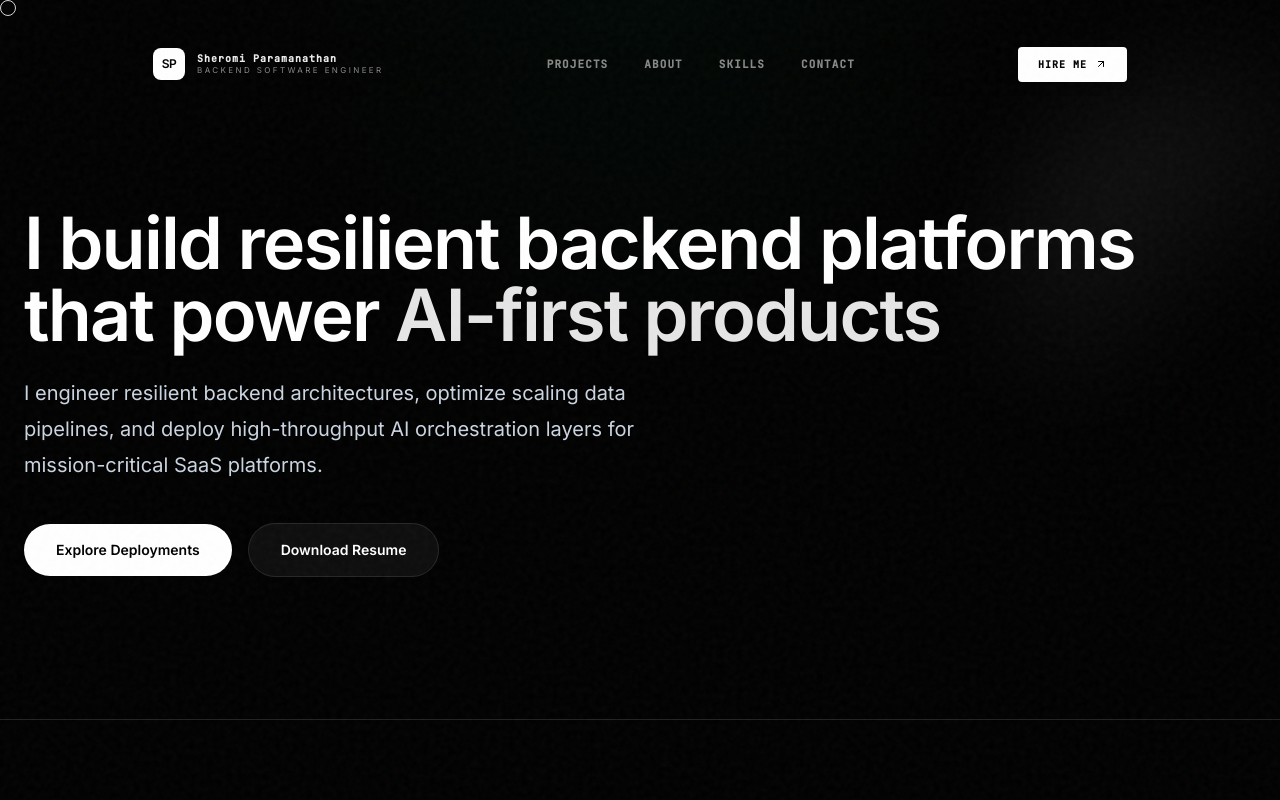
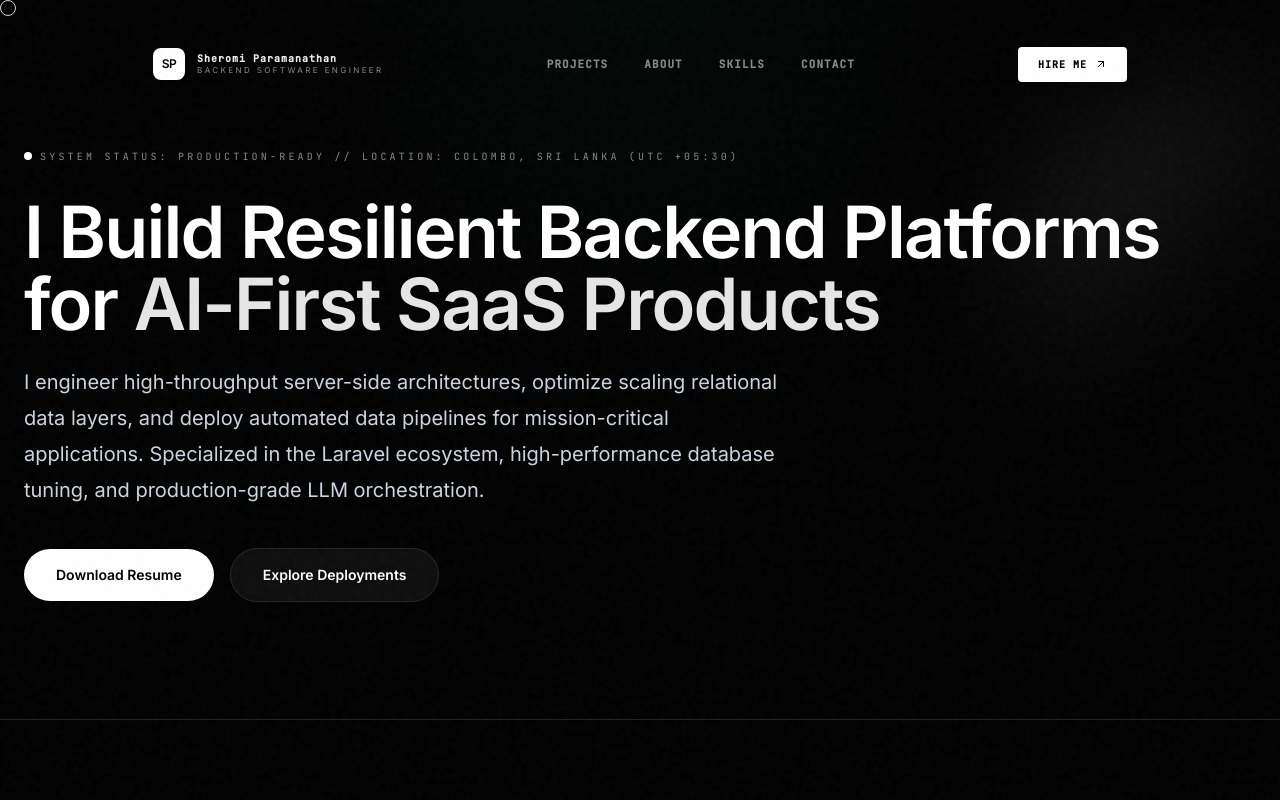
Before and after one commit to SheromiParamanathan/my-sample-portfolio, a Next.js app: page / in a window 1280 px wide. Shown: the top 800 px of the page. Built offline with nearby package versions, Linux system fonts and the light colour scheme.

Commit message:
Updated HP 5

```diff
--- a/components/CreativeHome.tsx
+++ b/components/CreativeHome.tsx
@@ -102,22 +102,29 @@ export function CreativeHome() {
                      transition={{ duration: 0.6, ease: [0.16, 1, 0.3, 1] }}
                      className="lg:col-span-12"
                   >
-                     <div className="mb-8" />
+                     <div className="mb-8">
+                        <p className="text-[10px] font-mono uppercase tracking-[0.32em] text-[var(--muted)]">
+                           <span className="inline-flex items-center gap-2">
+                              <span className="h-2 w-2 rounded-full bg-white" />
+                              SYSTEM STATUS: PRODUCTION-READY // LOCATION: COLOMBO, SRI LANKA (UTC +05:30)
+                           </span>
+                        </p>
+                     </div>
 
                      <h1 className="text-5xl md:text-6xl lg:text-7xl font-bold tracking-tight text-white leading-tight">
-                        I build resilient backend platforms that power <span className="text-white/90">AI-first products</span>
+                        I Build Resilient Backend Platforms for <span className="text-white/90">AI-First SaaS Products</span>
                      </h1>
 
-                     <p className="text-xl text-slate-300 max-w-2xl mt-6 leading-9">
-                        I engineer resilient backend architectures, optimize scaling data pipelines, and deploy high-throughput AI orchestration layers for mission-critical SaaS platforms.
+                     <p className="text-xl text-slate-300 max-w-3xl mt-6 leading-9">
+                        I engineer high-throughput server-side architectures, optimize scaling relational data layers, and deploy automated data pipelines for mission-critical applications. Specialized in the Laravel ecosystem, high-performance database tuning, and production-grade LLM orchestration.
                      </p>
 
                      <div className="mt-10 flex flex-wrap items-center gap-4">
-                        <a href="#projects" className="inline-flex items-center justify-center rounded-full bg-white px-8 py-4 text-sm font-semibold text-black shadow-[0_24px_80px_-40px_rgba(255,255,255,0.55)] transition duration-300 hover:bg-slate-100 hover:-translate-y-0.5">
+                        <a href="/resume.pdf" target="_blank" className="inline-flex items-center justify-center rounded-full bg-white px-8 py-4 text-sm font-semibold text-black shadow-[0_24px_80px_-40px_rgba(255,255,255,0.55)] transition duration-300 hover:bg-slate-100 hover:-translate-y-0.5">
+                           Download Resume
+                        </a>
+                        <a href="#projects" className="inline-flex items-center justify-center rounded-full border border-white/10 bg-white/5 px-8 py-4 text-sm font-semibold text-white transition duration-300 hover:border-white/30 hover:bg-white/10">
                            Explore Deployments
-                        </a>
-                        <a href="/resume.pdf" target="_blank" className="inline-flex items-center justify-center rounded-full border border-white/10 bg-white/5 px-8 py-4 text-sm font-semibold text-white transition duration-300 hover:border-white/30 hover:bg-white/10">
-                           Download Resume
                         </a>
                      </div>
 
```
